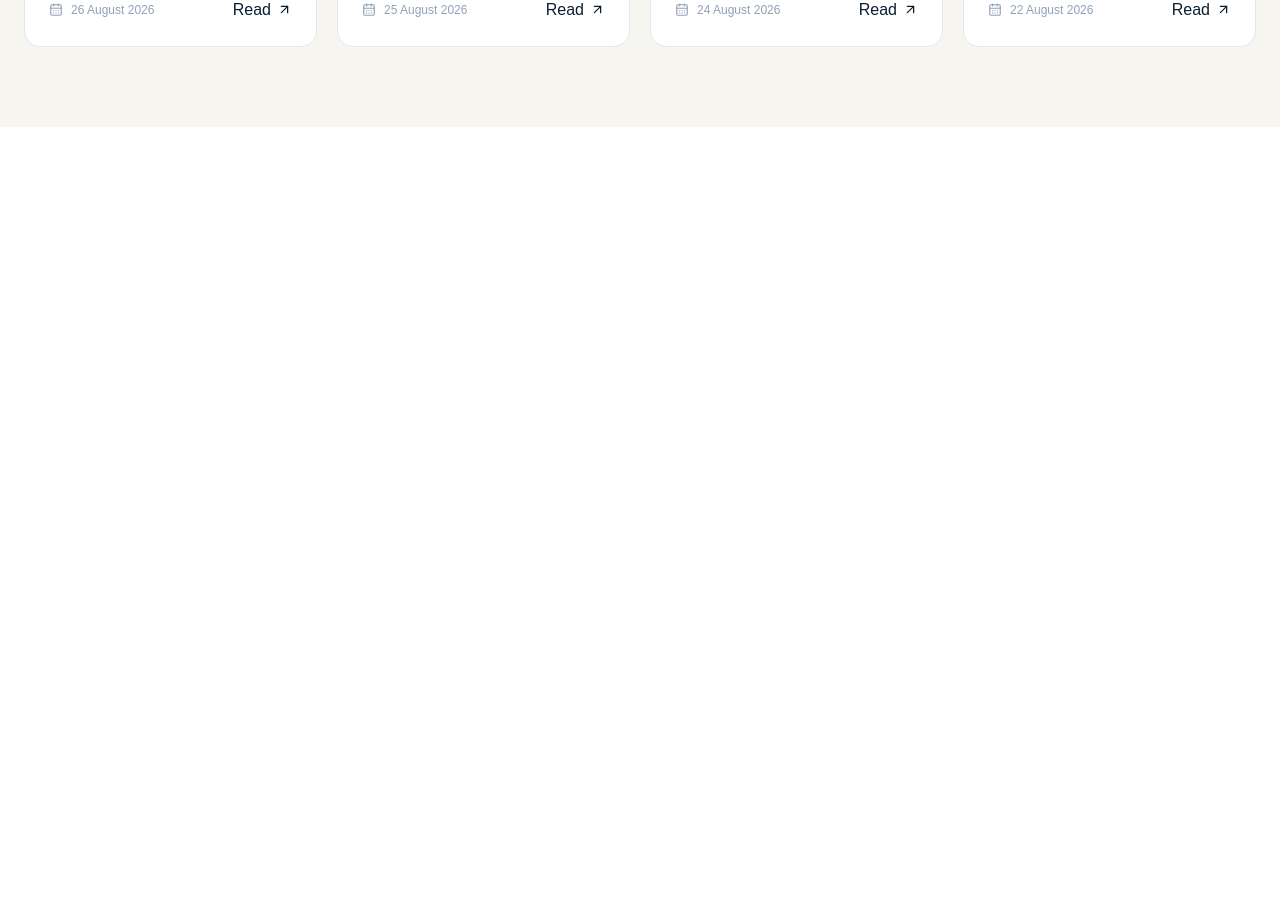
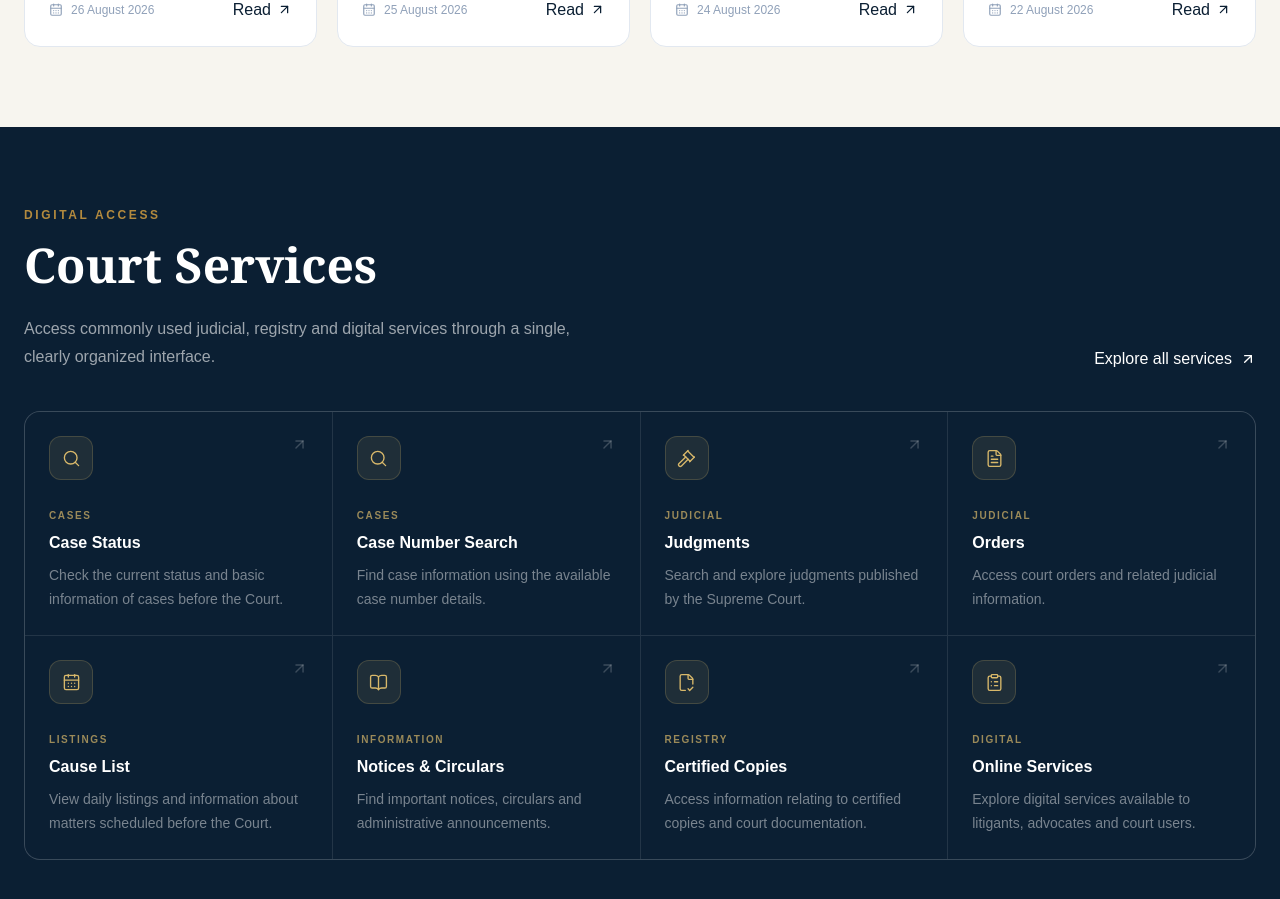
Before and after one commit to patnaikyamini4/supreme-court-india-redesign, a Next.js app: page / in a window 1280 px wide. Shown: the part 3060-3959 px from the top of the page. Before the commit the page ends 3187 px from the top, so only its background shows below. Built offline with nearby package versions, Linux system fonts and the light colour scheme.

Commit message:
feat: add court services section

```diff
--- a/src/app/page.tsx
+++ b/src/app/page.tsx
@@ -4,6 +4,7 @@ import QuickAccess from "@/components/home/QuickAccess";
 import LatestUpdates from "@/components/home/LatestUpdates";
 import CauseListPreview from "@/components/home/CauseListPreview";
 import LatestJudgments from "@/components/judgments/LatestJudgments";
+import CourtServices from "@/components/services/CourtServices";
 
 export default function Home() {
   return (
@@ -17,14 +18,17 @@ export default function Home() {
         {/* Frequently used services */}
         <QuickAccess />
 
-        {/* Latest notices and announcements */}
+        {/* Notices and announcements */}
         <LatestUpdates />
 
-        {/* Today's court listings */}
+        {/* Daily court listings */}
         <CauseListPreview />
 
         {/* Recently published judgments */}
         <LatestJudgments />
+
+        {/* Court digital services */}
+        <CourtServices />
       </main>
     </>
   );
--- /dev/null
+++ b/src/components/services/CourtServices.tsx
@@ -0,0 +1,93 @@
+import {
+  ArrowUpRight,
+  BookOpen,
+  CalendarDays,
+  ClipboardList,
+  FileCheck2,
+  FileText,
+  Gavel,
+  Search,
+} from "lucide-react";
+
+import { courtServices } from "@/data/services";
+
+const icons = [
+  Search,
+  Search,
+  Gavel,
+  FileText,
+  CalendarDays,
+  BookOpen,
+  FileCheck2,
+  ClipboardList,
+];
+
+export default function CourtServices() {
+  return (
+    <section className="sc-section bg-[#0B1F33] text-white">
+      <div className="sc-container">
+        <div className="flex flex-col justify-between gap-6 md:flex-row md:items-end">
+          <div className="max-w-2xl">
+            <p className="sc-eyebrow text-[#D8B86A]">
+              Digital access
+            </p>
+
+            <h2 className="sc-serif mt-3 text-4xl font-bold leading-tight md:text-5xl">
+              Court Services
+            </h2>
+
+            <p className="mt-5 max-w-xl text-sm leading-7 text-white/60 md:text-base">
+              Access commonly used judicial, registry and digital
+              services through a single, clearly organized interface.
+            </p>
+          </div>
+
+          <button
+            type="button"
+            className="flex items-center gap-2 self-start text-sm font-semibold text-white transition hover:text-[#D8B86A] md:self-auto"
+          >
+            Explore all services
+            <ArrowUpRight size={16} />
+          </button>
+        </div>
+
+        <div className="mt-10 grid gap-px overflow-hidden rounded-2xl border border-white/10 bg-white/10 sm:grid-cols-2 lg:grid-cols-4">
+          {courtServices.map((service, index) => {
+            const Icon = icons[index % icons.length];
+
+            return (
+              <a
+                key={service.id}
+                href={service.href}
+                className="group min-h-48 bg-[#0B1F33] p-6 transition hover:bg-[#102A43]"
+              >
+                <div className="flex items-start justify-between">
+                  <div className="flex h-11 w-11 items-center justify-center rounded-xl border border-[#D8B86A]/20 bg-[#D8B86A]/10 text-[#D8B86A]">
+                    <Icon size={19} strokeWidth={1.7} />
+                  </div>
+
+                  <ArrowUpRight
+                    size={17}
+                    className="text-white/20 transition group-hover:text-[#D8B86A]"
+                  />
+                </div>
+
+                <p className="mt-7 text-[10px] font-bold uppercase tracking-[0.16em] text-[#D8B86A]/70">
+                  {service.category}
+                </p>
+
+                <h3 className="mt-2 text-base font-bold text-white">
+                  {service.title}
+                </h3>
+
+                <p className="mt-2 text-sm leading-6 text-white/45">
+                  {service.description}
+                </p>
+              </a>
+            );
+          })}
+        </div>
+      </div>
+    </section>
+  );
+}
--- /dev/null
+++ b/src/data/services.ts
@@ -0,0 +1,74 @@
+export interface CourtService {
+  id: string;
+  title: string;
+  description: string;
+  category: string;
+  href: string;
+}
+
+export const courtServices: CourtService[] = [
+  {
+    id: "case-status",
+    title: "Case Status",
+    description:
+      "Check the current status and basic information of cases before the Court.",
+    category: "Cases",
+    href: "#",
+  },
+  {
+    id: "case-number",
+    title: "Case Number Search",
+    description:
+      "Find case information using the available case number details.",
+    category: "Cases",
+    href: "#",
+  },
+  {
+    id: "judgments",
+    title: "Judgments",
+    description:
+      "Search and explore judgments published by the Supreme Court.",
+    category: "Judicial",
+    href: "#",
+  },
+  {
+    id: "orders",
+    title: "Orders",
+    description:
+      "Access court orders and related judicial information.",
+    category: "Judicial",
+    href: "#",
+  },
+  {
+    id: "cause-list",
+    title: "Cause List",
+    description:
+      "View daily listings and information about matters scheduled before the Court.",
+    category: "Listings",
+    href: "#",
+  },
+  {
+    id: "notices",
+    title: "Notices & Circulars",
+    description:
+      "Find important notices, circulars and administrative announcements.",
+    category: "Information",
+    href: "#",
+  },
+  {
+    id: "certified-copies",
+    title: "Certified Copies",
+    description:
+      "Access information relating to certified copies and court documentation.",
+    category: "Registry",
+    href: "#",
+  },
+  {
+    id: "e-services",
+    title: "Online Services",
+    description:
+      "Explore digital services available to litigants, advocates and court users.",
+    category: "Digital",
+    href: "#",
+  },
+];
```
